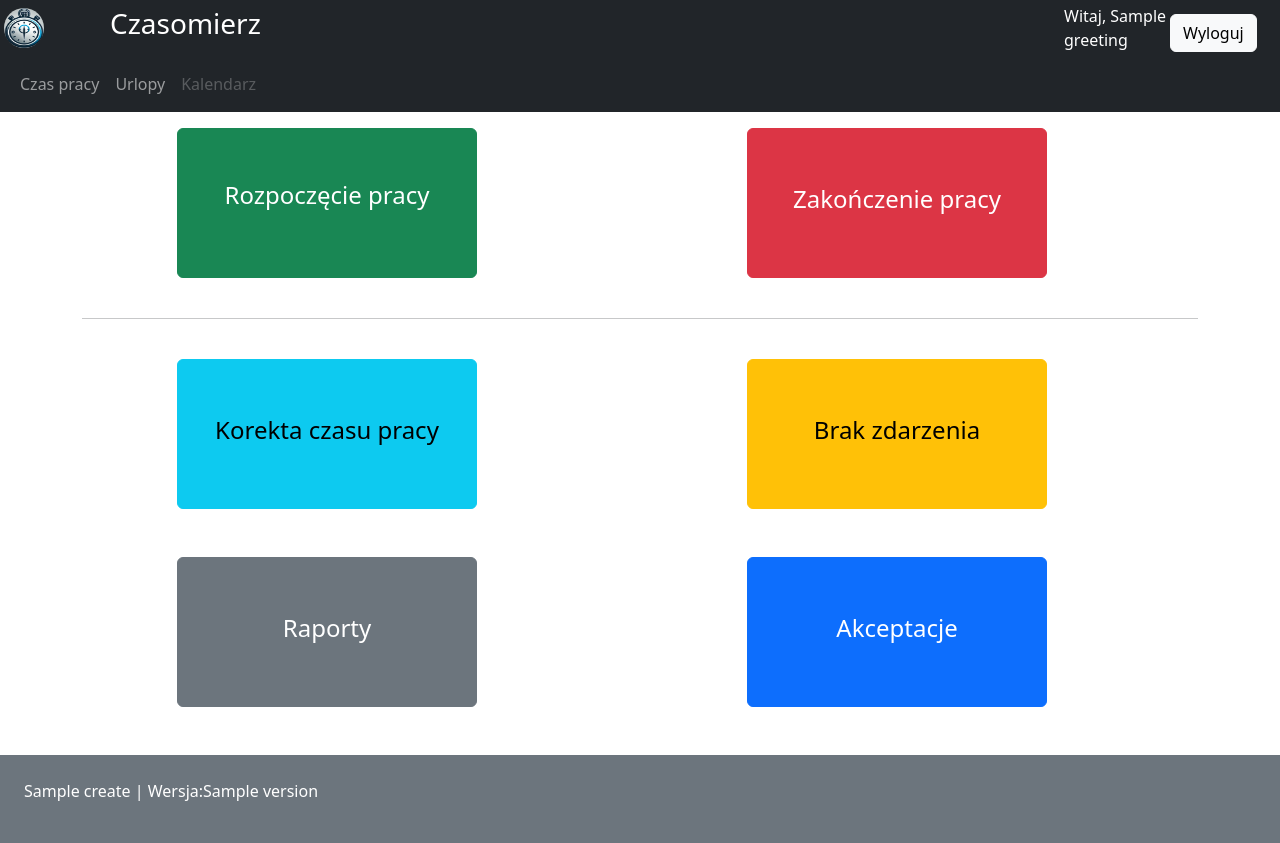
After one commit to CzarnyPawel/Czasomierz, a Django app: template Czasomierz_app/templates/register_time.html in a window 1280 px wide. The commit adds this page. Run offline with Django 5.2, Linux system fonts and the light colour scheme; the template is opened without the code that fills it: most values are stand-ins (such as "Sample title", 1, 10 or a date in 2020).

Commit message:
Added worklog view, templates. Update base.html, main.html

```diff
--- a/Czasomierz/urls.py
+++ b/Czasomierz/urls.py
@@ -24,4 +24,5 @@ urlpatterns = [
     path('logout/', czas_views.LogoutView.as_view(), name='logout'),
     path('register/', czas_views.UserRegisterView.as_view(), name='register'),
     path('', czas_views.HomePageView.as_view(), name='main'),
+    path('work-time/', czas_views.WorkLogView.as_view(), name='worklog'),
 ]
--- a/Czasomierz_app/static/CSS/style.css
+++ b/Czasomierz_app/static/CSS/style.css
@@ -7,3 +7,10 @@
 .button2 {
     margin-top: 10px;
 }
+
+.button_worklog {
+    width: 300px;
+    height: 150px;
+    font-size: 40px;
+    font-family: "sans-serif";
+}
--- a/Czasomierz_app/templates/main.html
+++ b/Czasomierz_app/templates/main.html
@@ -1,12 +1,13 @@
 {% extends 'base.html' %}
 {% block title %}Czasomierz - Strona główna{% endblock title %}
+{% block button1 %}Witaj, {{ greeting }}{% endblock button1 %}
 {% block button2 %}<a href="{% url 'logout' %}" class="btn btn-light">Wyloguj</a>{% endblock button2 %}
 {% block menu %}
     <nav class="navbar navbar-expand-sm bg-dark navbar-dark">
         <div class="container-fluid">
             <ul class="navbar-nav">
                 <li class="nav-item">
-                    <a class="nav-link" href="#">Czas pracy</a>
+                    <a class="nav-link" href="{% url 'worklog' %}">Czas pracy</a>
                 </li>
                 <li class="nav-item">
                     <a class="nav-link" href="#">Urlopy</a>
--- /dev/null
+++ b/Czasomierz_app/templates/register_time.html
@@ -0,0 +1,43 @@
+{% extends 'base.html' %}
+{% block title %}Czasomierz - Czas pracy{% endblock title %}
+{% block button1 %}Witaj, {{ greeting }}{% endblock button1 %}
+{% block button2 %}<a href="{% url 'logout' %}" class="btn btn-light">Wyloguj</a>{% endblock button2 %}
+{% block menu %}
+    <nav class="navbar navbar-expand-sm bg-dark navbar-dark">
+        <div class="container-fluid">
+            <ul class="navbar-nav">
+                <li class="nav-item">
+                    <a class="nav-link" href="{% url 'worklog' %}">Czas pracy</a>
+                </li>
+                <li class="nav-item">
+                    <a class="nav-link" href="#">Urlopy</a>
+                </li>
+                <li class="nav-item">
+                    <a class="nav-link disabled" href="#">Kalendarz</a>
+                </li>
+            </ul>
+        </div>
+    </nav>
+{% endblock menu %}
+{% block content %}
+<div class="row d-flex align-items-center">
+    <div class="col-sm-1"></div>
+    <div class="col-sm-4"><button type="button" class="btn btn-success button_worklog"><h4>Rozpoczęcie pracy</p></button></div>
+    <div class="col-sm-2"></div>
+    <div class="col-sm-4"><button type="button" class="btn btn-danger button_worklog"><h4>Zakończenie pracy</h4></button></div>
+</div>
+    <br><hr><br>
+<div class="row d-flex align-items-center">
+    <div class="col-sm-1"></div>
+    <div class="col-sm-4"><button type="button" class="btn btn-info button_worklog"><h4>Korekta czasu pracy</h4></button></div>
+    <div class="col-sm-2"></div>
+    <div class="col-sm-4"><button type="button" class="btn btn-warning button_worklog"><h4>Brak zdarzenia</h4></button></div>
+</div>
+    <br><br>
+<div class="row d-flex align-items-center">
+    <div class="col-sm-1"></div>
+    <div class="col-sm-4"><button type="button" class="btn btn-secondary button_worklog"><h4>Raporty</h4></button></div>
+    <div class="col-sm-2"></div>
+    <div class="col-sm-4"><button type="button" class="btn btn-primary button_worklog"><h4>Akceptacje</h4></button></div>
+</div>
+{% endblock content %}
```
Also changed, not shown: Czasomierz_app/views.py (+18 -0 lines).
